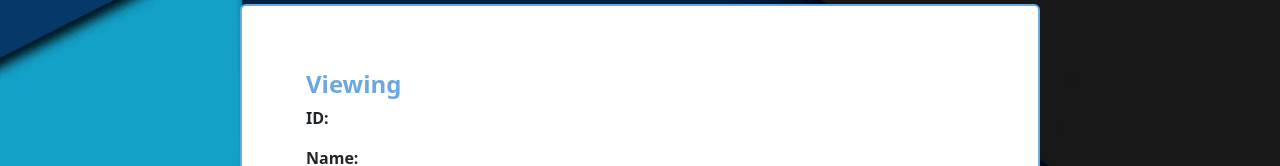
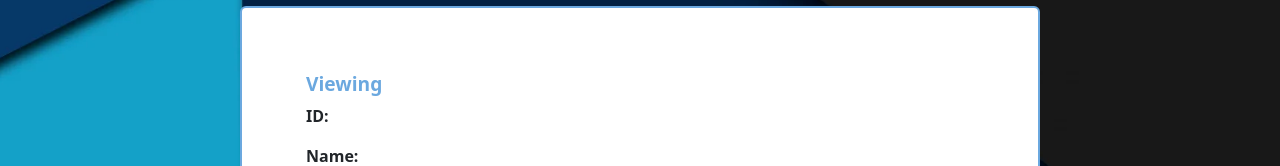
Before and after one commit to jeeyd/angular, an Angular app: page /detail in a window 1280 px wide. Shown: the part 213-379 px from the top of the page. Built offline with nearby package versions, Linux system fonts and the light colour scheme.

Commit message:
updated colors

```diff
--- a/src/app/pages/detail/detail.component.scss
+++ b/src/app/pages/detail/detail.component.scss
@@ -11,7 +11,7 @@
     border: 2px solid #6ba8df;
 }
 .header{
-    font-size: 1.5rem;
+    font-size: 1.2rem;
     font-weight: bold;
     color: #6ba8df;
 }
--- a/src/app/pages/error/error.component.scss
+++ b/src/app/pages/error/error.component.scss
@@ -13,10 +13,12 @@
     margin-top: 50px;
     font-size: 2rem;
     font-weight: bold;
+    color: #ffff;
 }
 .not_foundContainer .subheader{
     font-size: 1rem;
     font-weight: 600;
+    color: #ffff;
 }
 .not_foundContainer a{
     background-color: #6ba8df;
```
